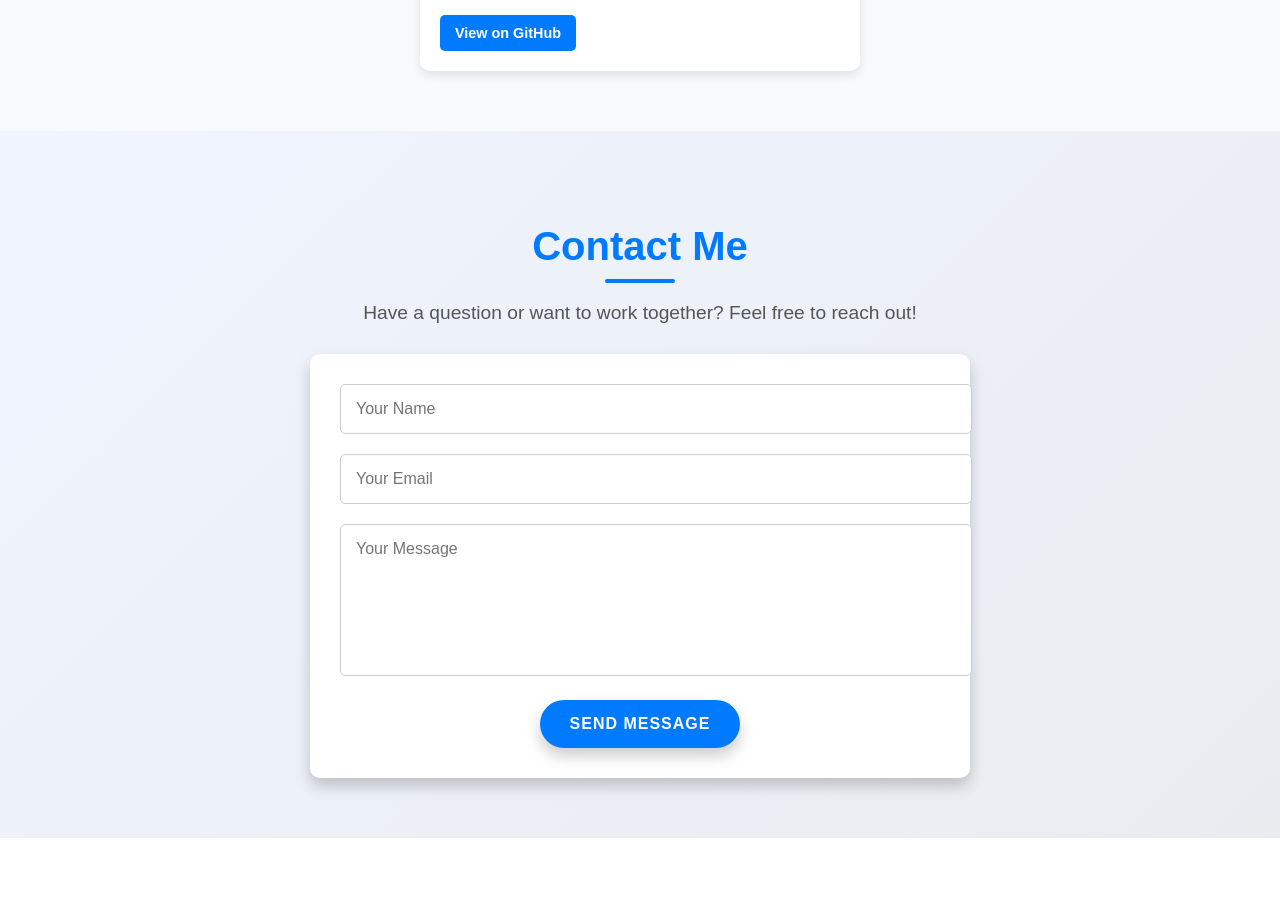
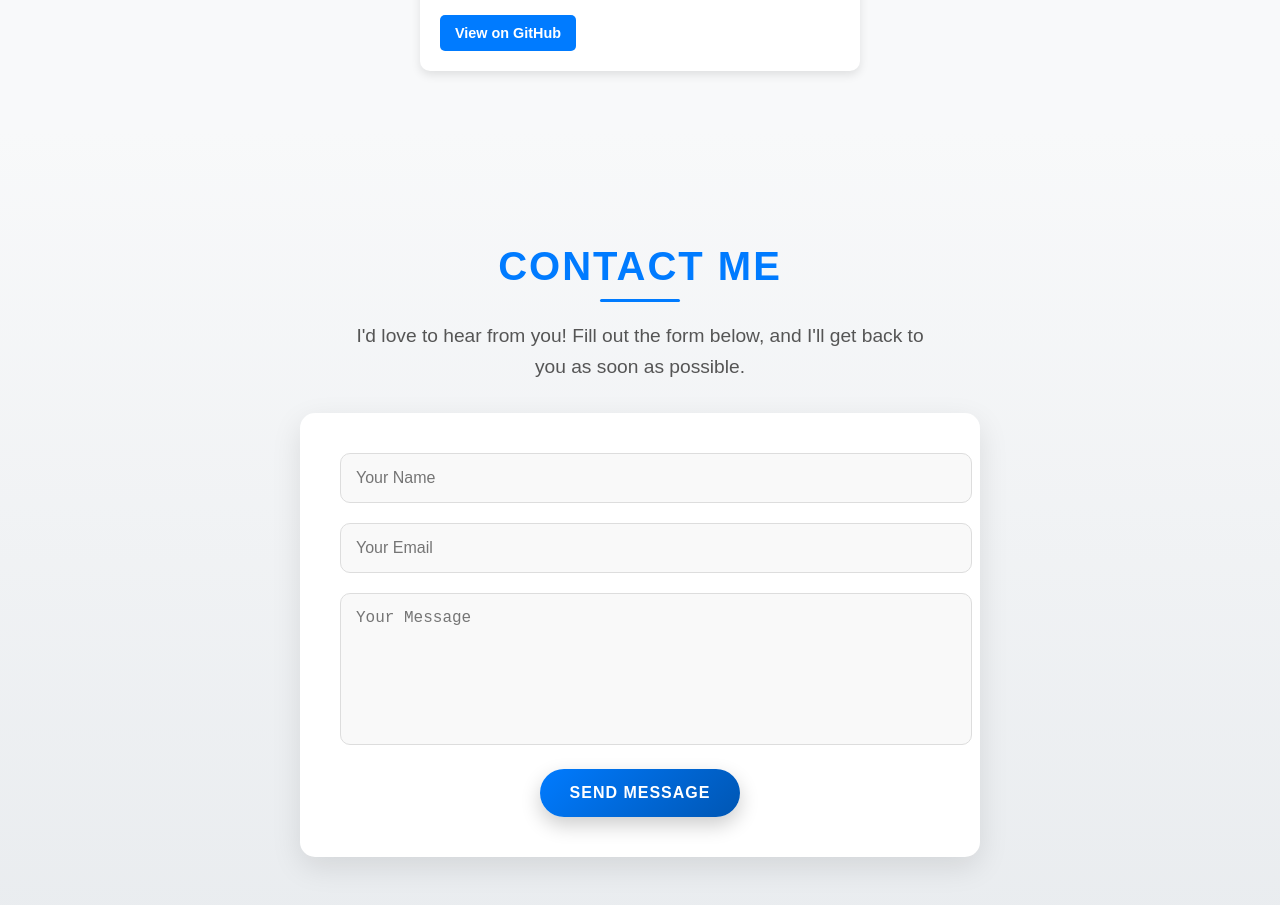
Before and after one commit to GihanJeewantha/portfolio-website, a React (Create React App) app in the folder portfolio-website/: page / in a window 1280 px wide. Shown: the part 3360-4265 px from the top of the page. Before the commit the page ends 4198 px from the top, so only its background shows below. Built offline with nearby package versions, Linux system fonts and the light colour scheme.

Commit message:
Fix Errors

```diff
--- a/portfolio-website/src/components/Contact.css
+++ b/portfolio-website/src/components/Contact.css
@@ -1,37 +1,43 @@
 /* Contact Section */
 .contact {
-    padding: 60px 20px;
-    background: linear-gradient(135deg, #f0f4ff, #e9ecef);
+    padding: 80px 20px;
+    background: linear-gradient(to bottom, #f8f9fa, #e9ecef);
     text-align: center;
     font-family: 'Arial', sans-serif;
     color: #333;
 }
 
-.contact h2 {
+.contact-header h2 {
     font-size: 2.5rem;
     color: #007bff;
-    margin-bottom: 15px;
+    margin-bottom: 10px;
+    text-transform: uppercase;
+    letter-spacing: 2px;
     position: relative;
 }
 
-.contact h2::after {
+.contact-header h2::after {
     content: '';
     display: block;
-    width: 70px;
-    height: 4px;
+    width: 80px;
+    height: 3px;
     background: #007bff;
     margin: 10px auto 0;
     border-radius: 2px;
 }
 
-.contact-description {
+.contact-header p {
     font-size: 1.2rem;
     color: #555;
     margin-bottom: 30px;
+    max-width: 600px;
+    margin-left: auto;
+    margin-right: auto;
+    line-height: 1.6;
 }
 
 /* Form Styling */
-form {
+.contact-form {
     display: flex;
     flex-direction: column;
     align-items: center;
@@ -39,9 +45,9 @@ form {
     max-width: 600px;
     margin: 0 auto;
     background: #fff;
-    padding: 30px;
-    border-radius: 10px;
-    box-shadow: 0px 8px 15px rgba(0, 0, 0, 0.2);
+    padding: 40px;
+    border-radius: 15px;
+    box-shadow: 0px 10px 30px rgba(0, 0, 0, 0.1);
 }
 
 .form-group {
@@ -51,18 +57,19 @@ form {
 input, textarea {
     width: 100%;
     padding: 15px;
-    border: 1px solid #ccc;
-    border-radius: 5px;
+    border: 1px solid #ddd;
+    border-radius: 10px;
     font-size: 1rem;
-    font-family: 'Arial', sans-serif;
-    color: #555;
-    transition: border-color 0.3s ease, box-shadow 0.3s ease;
+    color: #333;
+    background-color: #f9f9f9;
+    transition: all 0.3s ease;
 }
 
 input:focus, textarea:focus {
     border-color: #007bff;
-    box-shadow: 0px 4px 10px rgba(0, 123, 255, 0.2);
+    box-shadow: 0px 5px 10px rgba(0, 123, 255, 0.2);
     outline: none;
+    background-color: #fff;
 }
 
 textarea {
@@ -72,30 +79,44 @@ textarea {
 
 /* Button Styling */
 .send-btn {
+    display: inline-block;
     padding: 15px 30px;
     font-size: 1rem;
     font-weight: bold;
+    text-transform: uppercase;
     color: #fff;
-    background: #007bff;
+    background: linear-gradient(135deg, #007bff, #0056b3);
     border: none;
-    border-radius: 25px;
+    border-radius: 30px;
     cursor: pointer;
-    transition: background 0.3s ease, transform 0.3s ease, box-shadow 0.3s ease;
-    text-transform: uppercase;
+    transition: all 0.3s ease;
     letter-spacing: 1px;
-    box-shadow: 0px 8px 15px rgba(0, 0, 0, 0.2);
+    box-shadow: 0px 8px 20px rgba(0, 0, 0, 0.2);
 }
 
 .send-btn:hover {
-    background: #0056b3;
+    background: linear-gradient(135deg, #0056b3, #004494);
     transform: translateY(-3px);
     box-shadow: 0px 12px 25px rgba(0, 0, 0, 0.3);
 }
 
+.send-btn:active {
+    transform: translateY(1px);
+    box-shadow: 0px 6px 15px rgba(0, 0, 0, 0.2);
+}
+
 /* Responsive Design */
 @media (max-width: 768px) {
-    form {
-        padding: 20px;
+    .contact-header h2 {
+        font-size: 2rem;
+    }
+
+    .contact-form {
+        padding: 30px;
+    }
+
+    input, textarea {
+        padding: 12px;
     }
 
     .send-btn {
--- a/portfolio-website/src/components/Contact.js
+++ b/portfolio-website/src/components/Contact.js
@@ -4,11 +4,11 @@ import './Contact.css';
 const Contact = () => {
     return (
         <section id="contact" className="contact">
-            <h2>Contact Me</h2>
-            <p className="contact-description">
-                Have a question or want to work together? Feel free to reach out!
-            </p>
-            <form>
+            <div className="contact-header">
+                <h2>Contact Me</h2>
+                <p>I'd love to hear from you! Fill out the form below, and I'll get back to you as soon as possible.</p>
+            </div>
+            <form className="contact-form">
                 <div className="form-group">
                     <input type="text" placeholder="Your Name" required />
                 </div>
```
